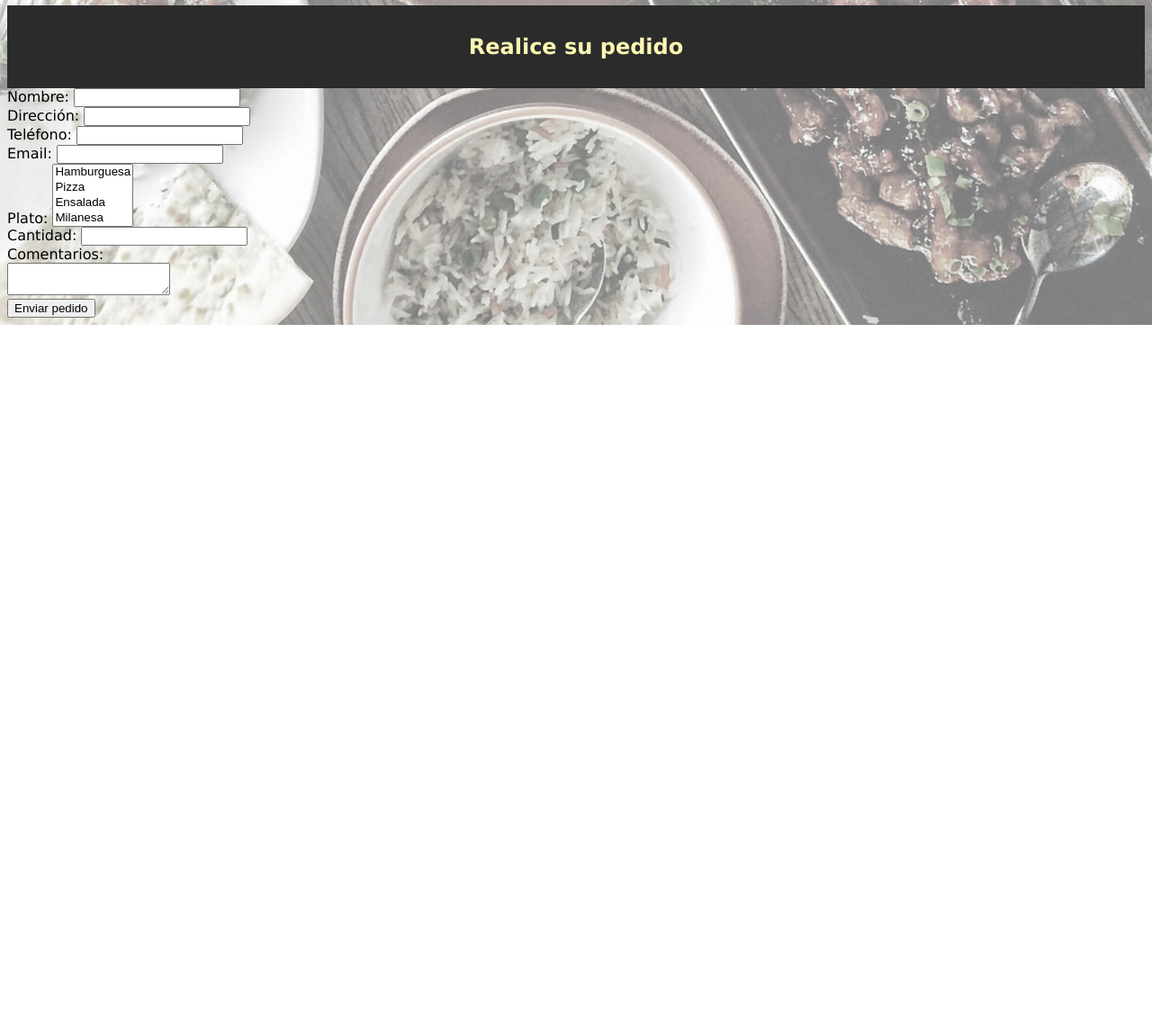
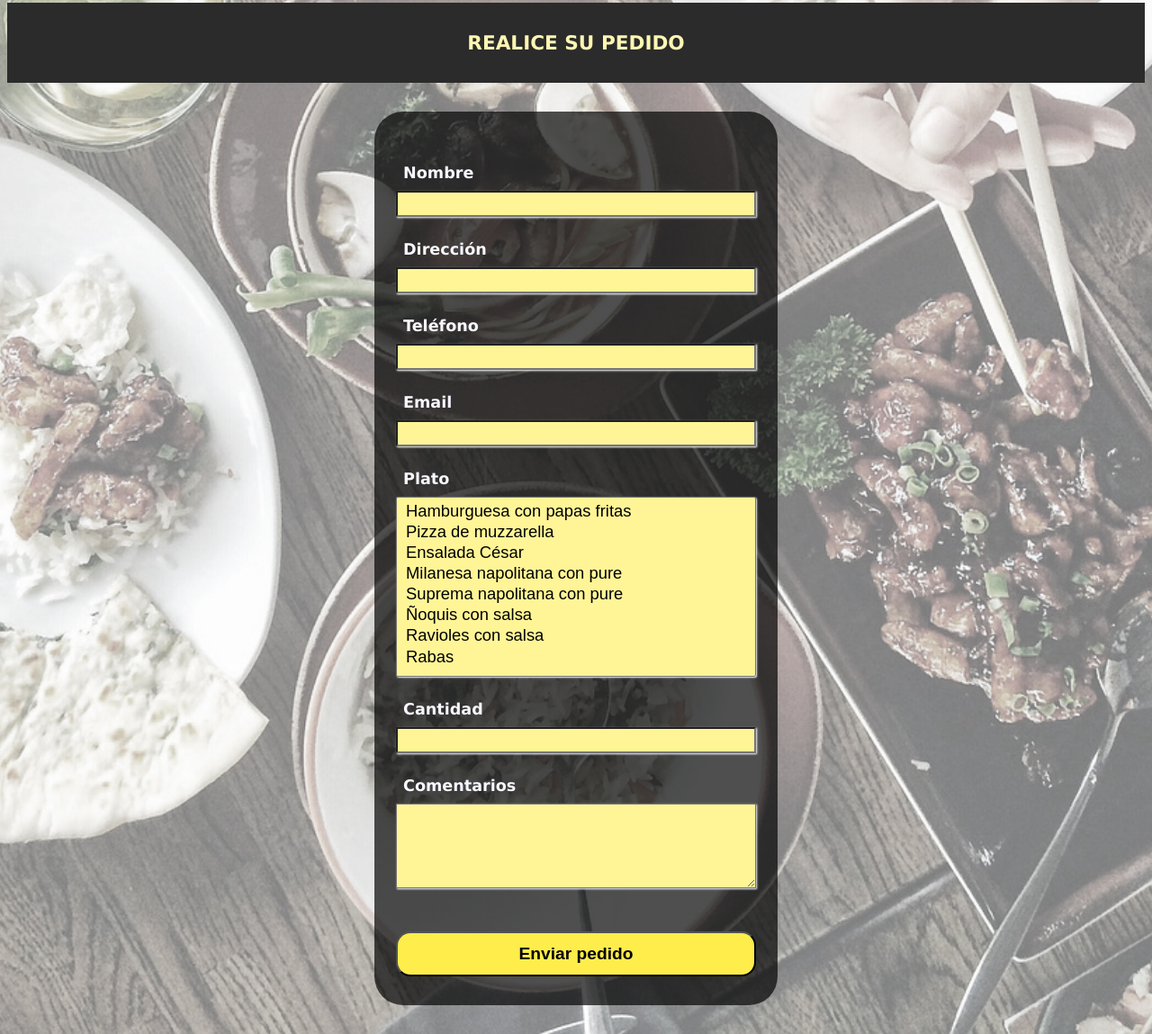
Before and after one commit to hnovara/desafio17, a plain HTML site: page index.html in a window 1280 px wide. Shown: the part 846-1995 px from the top of the page at 90% size. Before the commit the page ends 1207 px from the top, so only its background shows below. Drawn offline with Linux system fonts and the light colour scheme.

Commit message:
css responsive

```diff
--- a/css/style.css
+++ b/css/style.css
@@ -8,7 +8,6 @@ body {
     background-repeat: no-repeat;
     background-position: center;
     background-size: cover;
-    /* background-attachment: fixed; */
 }
 .menu-container {
     align-items: center;
@@ -21,6 +20,7 @@ h2 {
     align-items: center;
     background-color: rgb(43, 43, 43);
     color: rgb(255, 247, 179);
+    font-size: 1.35rem;
     text-align: center;
     margin: 0;
     padding: 2rem;
@@ -46,16 +46,73 @@ img {
 .card:hover {
     box-shadow: 4px 4px 4px 2px rgba(0, 0, 0, 0.815);
 }
+#sectionForm {
+    align-items: left;
+    background-color: rgba(0, 0, 0, 0.685);
+    border-radius: 2rem;
+    display: flex;
+    flex-direction: column;
+    font-size: 0.8rem;
+    justify-content: center;
+    margin: 2rem auto;
+    padding: 2rem 1.5rem;
+    width: 25rem;
+}
+input, select, textarea {
+    box-shadow: 1px 1px 2px #ffffff;
+    background-color: rgb(255, 245, 151);
+}
+label {
+    color: #F7F7FF;
+    font-size: 1.25rem;
+    font-weight: bold;
+    margin: 1.5rem 0 0.5rem 0;
+    padding: 0 0.7rem;
+    text-align: left;
+}
 
+label, input, textarea {
+    align-items: center;
+    display: inline-block;
+    text-align: left;
+    font-size: 1.1rem;
+    padding: 0.125rem 0.5rem;
+}
+select {
+    display: inline-block;
+    background-color: rgb(255, 245, 151);
+    font-size: 1.15rem;
+    height: 12.5rem;
+    text-align: left;
+    overflow:hidden;
+    padding: 0.25rem 0.5rem;
+}
+textarea {
+    background-color: rgb(255, 245, 151);
+    height: 5.5rem;
+    margin: 0;
+}
+button {
+    align-items: center;
+    background-color:rgb(255, 237, 76);
+    border-radius: 1rem;
+    box-shadow: none;
+    color: black;
+    font-weight: bold;
+    font-size: 1.2rem;
+    margin: 3rem 0 0 0;
+    padding: 0.75rem;
+    text-align: center;
+}
+button:active {
+    background-color:rgb(255, 231, 13);
 
+}
 
-@media (max-width: 1050px) {
-    .card-container {
-        .card {
-            height: 27rem;
-            .h-description {
-                height: 3.5rem;
-            }
-        }
+@media screen and (max-width: 700px) {
+    #sectionForm {
+        padding: 2rem 1rem;
+        width: 18rem;
     }
+
 }
--- a/index.html
+++ b/index.html
@@ -8,7 +8,7 @@
     <link rel="stylesheet" href="./css/style.css">
 </head>
 <body>
-    <h2>Menú</h2>
+    <h2>COMO EN CASA</h2>
     <div class="menu-container">
         <div class="card">
             <img src="./img/hamburguesa.jpg" alt="Hamburguesa con papas fritas">
@@ -52,30 +52,31 @@
         </div>
     </div>
 
-    <h2>Realice su pedido</h2>
+    <h2>REALICE SU PEDIDO</h2>
     <form id="sectionForm">
-        <label for="name">Nombre:</label>
-        <input type="text" id="name"><br>
-        <label for="address">Dirección:</label>
-        <input type="text" id="address"><br>
-        <label for="phone">Teléfono:</label>
-        <input type="text" id="phone"><br>
-        <label for="email">Email:</label>
-        <input type="email" id="email"><br>
-        <label for="items">Plato:</label>
+        <label for="name">Nombre</label>
+        <input type="text" id="name">
+        <label for="address">Dirección</label>
+        <input type="text" id="address">
+        <label for="phone">Teléfono</label>
+        <input type="text" id="phone">
+        <label for="email">Email</label>
+        <input type="email" id="email">
+        <label id="itemlabel" for="items">Plato</label>
         <select id="items" multiple>
-            <option value="1">Hamburguesa</option>
-            <option value="2">Pizza</option>
-            <option value="3">Ensalada</option>
-            <option value="4">Milanesa</option>
-            <option value="5">Suprema</option>
-            <option value="6">Ñoquis</option>
-            <option value="7">Ravioles</option>
-        </select><br>
-        <label for="quantities">Cantidad:</label>
-        <input type="number" id="quantities"><br>
-        <label for="comments">Comentarios:</label><br>
-        <textarea id="comments"></textarea><br>
+            <option value="1">Hamburguesa con papas fritas</option>
+            <option value="2">Pizza de muzzarella</option>
+            <option value="3">Ensalada César</option>
+            <option value="4">Milanesa napolitana con pure</option>
+            <option value="5">Suprema napolitana con pure</option>
+            <option value="6">Ñoquis con salsa</option>
+            <option value="7">Ravioles con salsa</option>
+            <option value="8">Rabas</option>
+        </select>
+        <label for="quantities">Cantidad</label>
+        <input type="number" id="quantities">
+        <label for="comments">Comentarios</label>
+        <textarea id="comments"></textarea>
         <button type="submit">Enviar pedido</button>
     </form>
 
--- a/js/index.js
+++ b/js/index.js
@@ -7,6 +7,7 @@ document.addEventListener('DOMContentLoaded', function() {
         { id: 5, name: 'Suprema', price: 4500 },
         { id: 6, name: 'Ñoquis', price: 3800 },
         { id: 7, name: 'Ravioles', price: 3800 },
+        { id: 8, name: 'Rabas', price: 13500 },
     ];
 
     const orderForm = document.getElementById('sectionForm');
@@ -59,7 +60,7 @@ document.addEventListener('DOMContentLoaded', function() {
             console.error('Error al enviar el pedido:', error);
         });
 
-        const confirmationMessage = `PEDIDO REALIZADO:\n\nNombre: ${orderDetails.name}\nDirección: ${orderDetails.address}\nTeléfono: ${orderDetails.phone}\nCorreo electrónico: ${orderDetails.email}\n\nElementos Seleccionados:\n${selectedMenuItems.map(item => `${item.name} (Cantidad: ${item.quantity})`).join('\n')}\n\nCOSTO TOTAL: $${totalCost.toFixed(2)}`;
+        const confirmationMessage = `PEDIDO REALIZADO:\n\nNombre: ${orderDetails.name}\nDirección: ${orderDetails.address}\nTeléfono: ${orderDetails.phone}\nCorreo electrónico: ${orderDetails.email}\nComentarios: ${orderDetails.comments}\n\nElementos Seleccionados:\n${selectedMenuItems.map(item => `${item.name} (Cantidad: ${item.quantity})`).join('\n')}\n\nCOSTO TOTAL: $${totalCost.toFixed(2)}`;
         alert(confirmationMessage);
     });
 });
```
